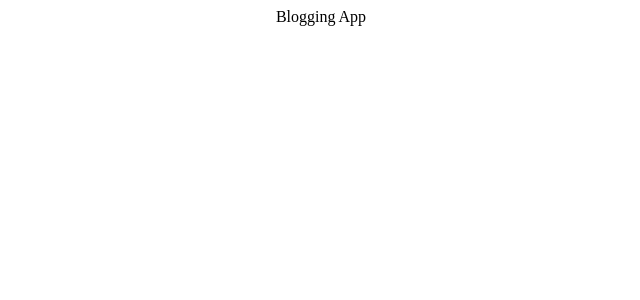
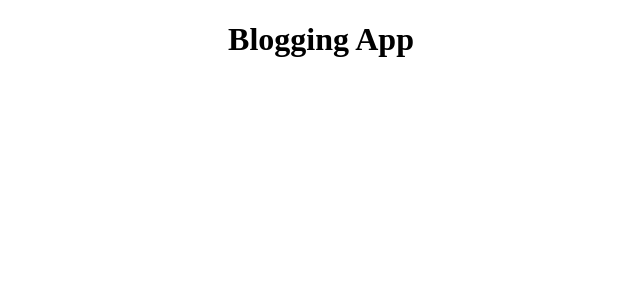
Before and after one commit to anandurdas11/Mini_project, a React (Create React App) app in the folder bloggin_webapp/: page / in a window 1280 px wide. Shown: the top 300 px of the page, without its empty margins (319-959 px from the left). Built offline with nearby package versions, Linux system fonts and the light colour scheme.

Commit message:
some minor changes

```diff
--- a/bloggin_webapp/src/App.js
+++ b/bloggin_webapp/src/App.js
@@ -3,8 +3,9 @@ import './App.css';
 function App() {
   return (
     <div className="App">
-      Blogging App
+      <h1>Blogging App</h1>
     </div>
+
   );
 }
 
```
